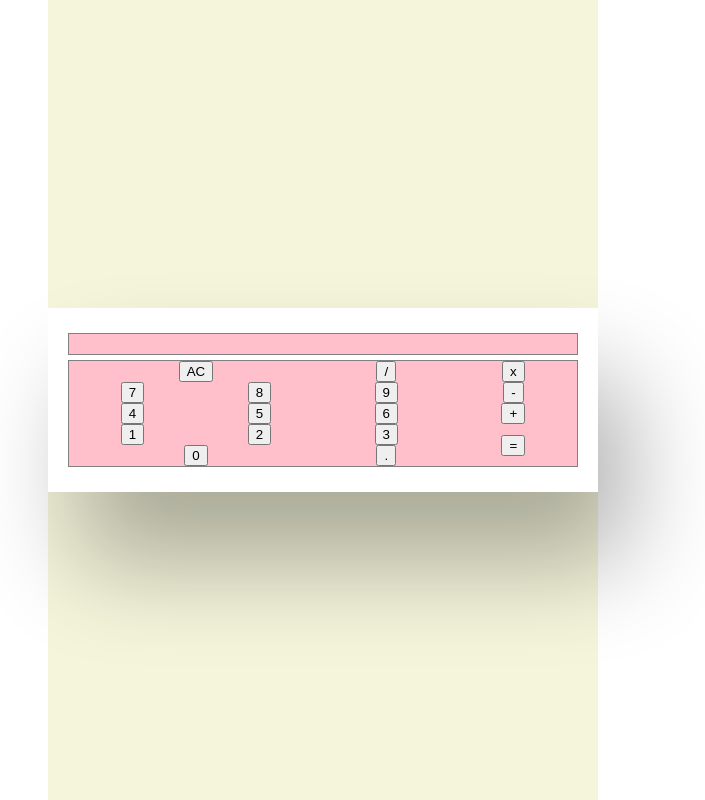
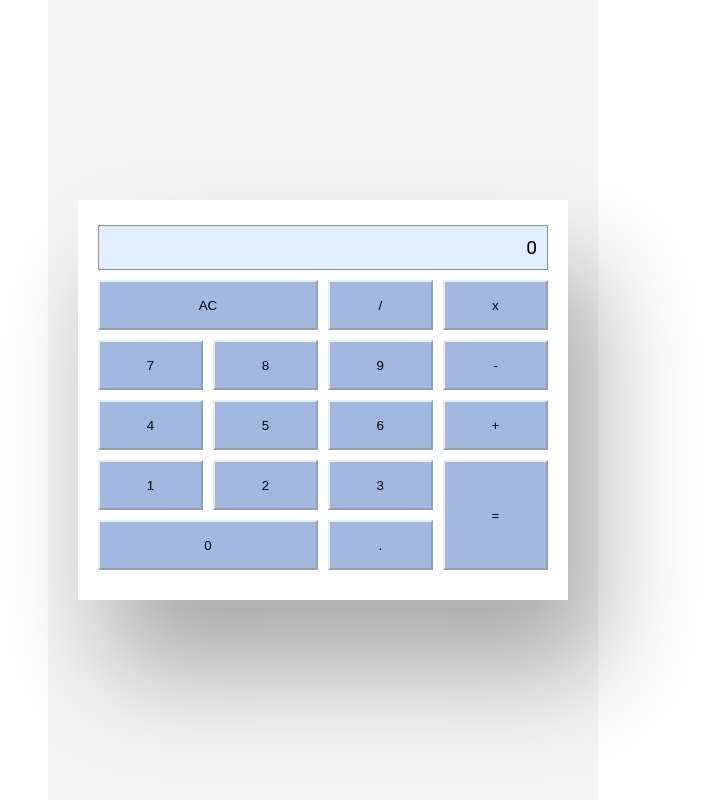
Before and after one commit to knopgm/calculator, a React (Vite) app: page / in a window 1280 px wide. Shown: the whole page, without its empty margins (317-1022 px from the left). Built offline with nearby package versions, Linux system fonts and the light colour scheme.

Commit message:
Some style setted

```diff
--- a/package.json
+++ b/package.json
@@ -32,6 +32,7 @@
     "sass": "^1.32.8"
   },
   "dependencies": {
+    "framer-motion": "^4.1.3",
     "react": "^17.0.2",
     "react-dom": "^17.0.2"
   }
--- a/src/App/App.jsx
+++ b/src/App/App.jsx
@@ -11,7 +11,7 @@ export class App extends React.Component {
     // Create initial state
     // - result -> used in the Display component
     // - input -> History of values given by the user -> numbers and operations
-    this.state = { result: "", input: [] };
+    this.state = { result: "0", input: [] };
 
     // Binds event handlers so when user click handlers are called with the correct `this` context
     this.handleButtonClick = this.handleButtonClick.bind(this);
@@ -38,7 +38,7 @@ export class App extends React.Component {
   // - resets result to an empty string
   // - input to an empty array
   handleReset() {
-    this.setState({ result: "", input: [] });
+    this.setState({ result: "0", input: [] });
   }
 
   // Handles typed numbers -> joining them until the user press a operator sinal
--- a/src/App/style.scss
+++ b/src/App/style.scss
@@ -24,14 +24,15 @@ html {
 
 body {
   font-family: Roboto, sans-serif;
+  font-size: larger;
 }
 
-.background {
-  background: silver;
-  position: absolute;
-  width: 100vw;
-  height: 100vh;
-  z-index: -1;
-  top: 0;
-  left: 0;
-}
+// .background {
+//   background: silver;
+//   position: absolute;
+//   width: 100vw;
+//   height: 100vh;
+//   z-index: -1;
+//   top: 0;
+//   left: 0;
+// }
--- a/src/components/Buttons/style.scss
+++ b/src/components/Buttons/style.scss
@@ -1,9 +1,5 @@
 .buttons-grid {
-  background: pink;
-  border-style: solid;
-  border-width: 1px;
-  border-color: grey;
-  margin: 5px 0px;
+  margin: 10px 0px;
   display: grid;
   grid-template-rows: auto;
   grid-template-areas:
@@ -13,8 +9,21 @@
     ". . . EQ"
     "Z Z . EQ";
   align-items: center;
-  justify-items: center;
+  justify-items: stretch;
   align-content: stretch;
+  gap: 10px 10px;
+  font-size: larger;
+}
+
+.button {
+  width: 100%;
+  height: 50px;
+  background: #a3b8df;
+  border-color: #e2edfb;
+  &:focus {
+    outline: none;
+    box-shadow: none;
+  }
 }
 
 .button-ac {
@@ -27,4 +36,5 @@
 
 .button-equal {
   grid-area: EQ;
+  height: 100%;
 }
--- a/src/components/Display/style.scss
+++ b/src/components/Display/style.scss
@@ -1,8 +1,9 @@
 .display {
-  background: pink;
+  background: #e2edfb;
   border-style: solid;
   border-width: 1px;
-  border-color: grey;
+  border-color: #888f9c;
   margin: 5px 0px;
   padding: 10px;
+  text-align: end;
 }
--- a/src/components/Wrapper/style.scss
+++ b/src/components/Wrapper/style.scss
@@ -1,9 +1,10 @@
 .wrapper {
-  background: beige;
+  background: whitesmoke;
   width: 100vw;
   margin: 0 auto;
   display: flex;
   height: 100%;
+  padding: 30px;
   flex-direction: column;
   justify-content: center;
 }
```
Also changed, not shown: 1 other file (tests, documents, lock files or other folders).
